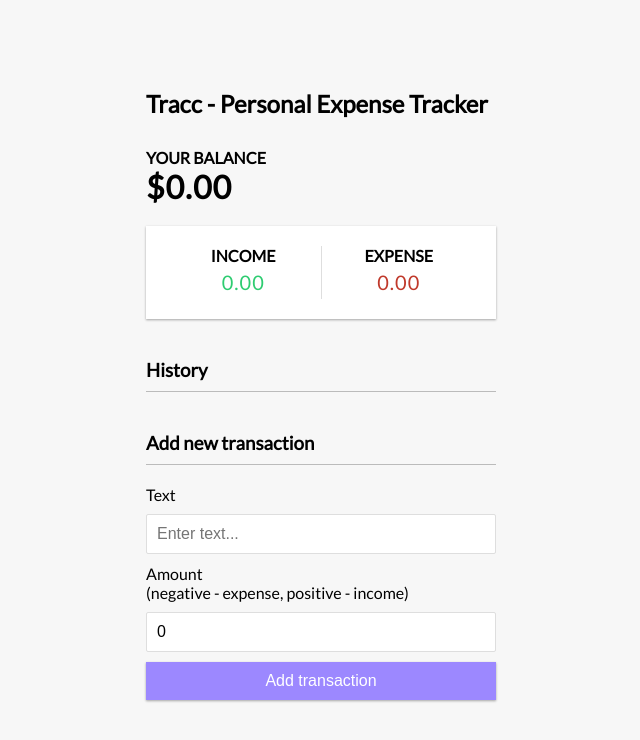
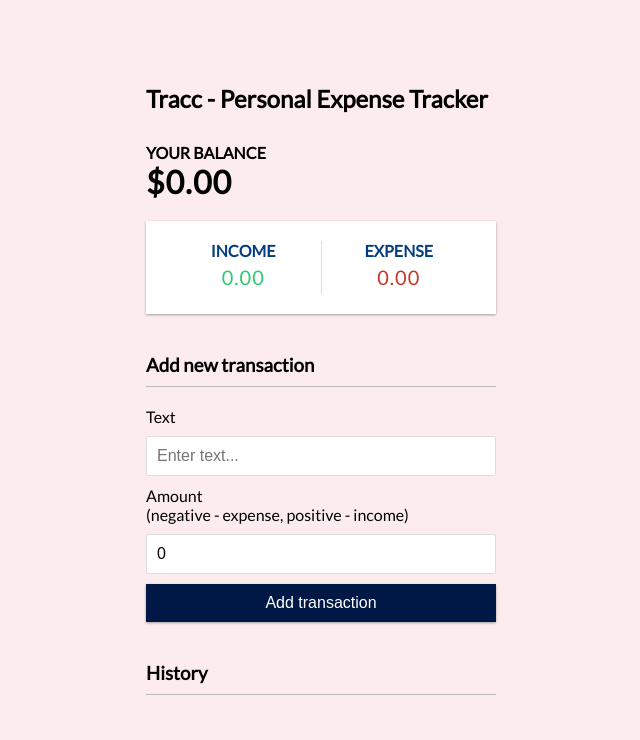
Before and after one commit to Megha-Pathak/Tracc, a React (Create React App) app: page / in a window 1280 px wide. Shown: the top 740 px of the page, without its empty margins (319-959 px from the left). Built offline with nearby package versions, Linux system fonts and the light colour scheme; the HTML template or start-up script is replaced by a standard one.

Commit message:
UI update

```diff
--- a/public/index.html
+++ b/public/index.html
@@ -24,7 +24,7 @@
       work correctly both with client-side routing and a non-root public URL.
       Learn how to configure a non-root public URL by running `npm run build`.
     -->
-    <title>React App</title>
+    <title>Tracc - Your Personal Tracker</title>
   </head>
   <body>
     <noscript>You need to enable JavaScript to run this app.</noscript>
--- a/src/App.css
+++ b/src/App.css
@@ -9,7 +9,8 @@
 }
 
 body {
-  background-color: #f7f7f7;
+  background-color: #fcecee;
+  color:#000;
   display: flex;
   flex-direction: column;
   align-items: center;
@@ -42,6 +43,7 @@ h4 {
 
 .inc-exp-container {
   background-color: #fff;
+  color: #023e7d;
   box-shadow: var(--box-shadow);
   padding: 20px;
   display: flex;
@@ -89,7 +91,7 @@ input[type='number'] {
 
 .btn {
   cursor: pointer;
-  background-color: #9c88ff;
+  background-color: #001845;
   box-shadow: var(--box-shadow);
   color: #fff;
   border: 0;
--- a/src/App.js
+++ b/src/App.js
@@ -16,8 +16,8 @@ function App() {
       <div className="container">
         <Balance />
         <IncomeExpenses />
+        <AddTransaction />
         <TransactionList />
-        <AddTransaction />
       </div>
     </GlobalProvider>
   );
--- a/src/components/AddTransaction.js
+++ b/src/components/AddTransaction.js
@@ -28,10 +28,8 @@ export const AddTransaction = () => {
           <input type="text" value={text} onChange={(e) => setText(e.target.value)} placeholder="Enter text..." />
         </div>
         <div className="form-control">
-          <label htmlFor="amount"
-            >Amount <br />
-            (negative - expense, positive - income)</label
-          >
+          <label htmlFor="amount"> Amount <br />
+            (negative - expense, positive - income)</label>
           <input type="number" value={amount} onChange={(e) => setAmount(e.target.value)} placeholder="Enter amount..." />
         </div>
         <button className="btn">Add transaction</button>
```
Also changed, not shown: package.json (line endings or trailing spaces), 2 other files (tests, documents, lock files or other folders).
